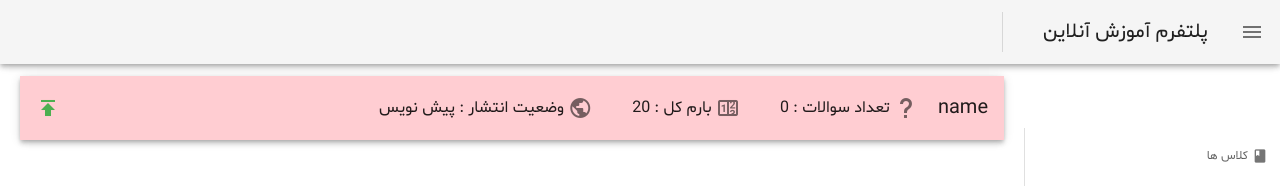
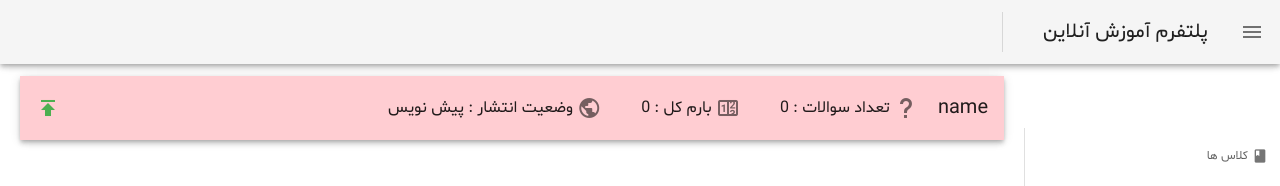
Before and after one commit to spsina/online_class_system, a Vue app: page /admin/class/1/quiz/add in a window 1280 px wide. Shown: the top 186 px of the page. Built offline with nearby package versions, Linux system fonts and the light colour scheme; sample sign-in values are in the browser's storage; what vue-toasted would draw is missing.

Commit message:
total score bug fix

```diff
--- a/src/components/class/AddQuiz.vue
+++ b/src/components/class/AddQuiz.vue
@@ -22,7 +22,7 @@
                 <TopInfo
                         icon="mdi-counter"
                         title="بارم کل"
-                        value="20"
+                        :value="totalScore"
                 />
                 <TopInfo
                         icon="mdi-earth"
@@ -210,7 +210,14 @@
             isQuizDataChanged() {
                 return this.isChanged(this.theQuiz) || this.anyQuestionsChanged;
             },
+            totalScore() {
+                let sum = 0;
+                for (let index in this.questions) {
+                    sum += parseInt(this.questions[index].fields.credit.value);
+                }
 
+                return sum;
+            },
             anyQuestionsChanged() {
                 if (this.questions.length === 0)
                     return false;
```
